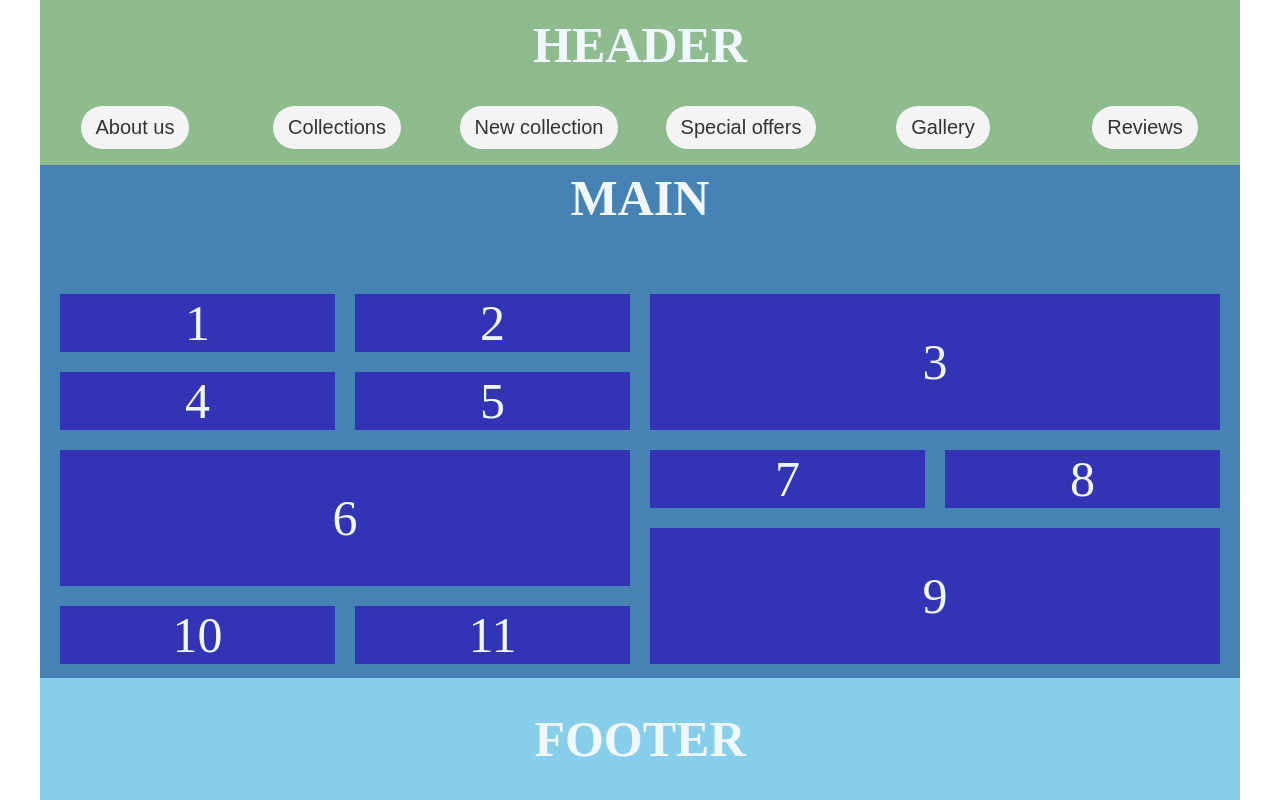
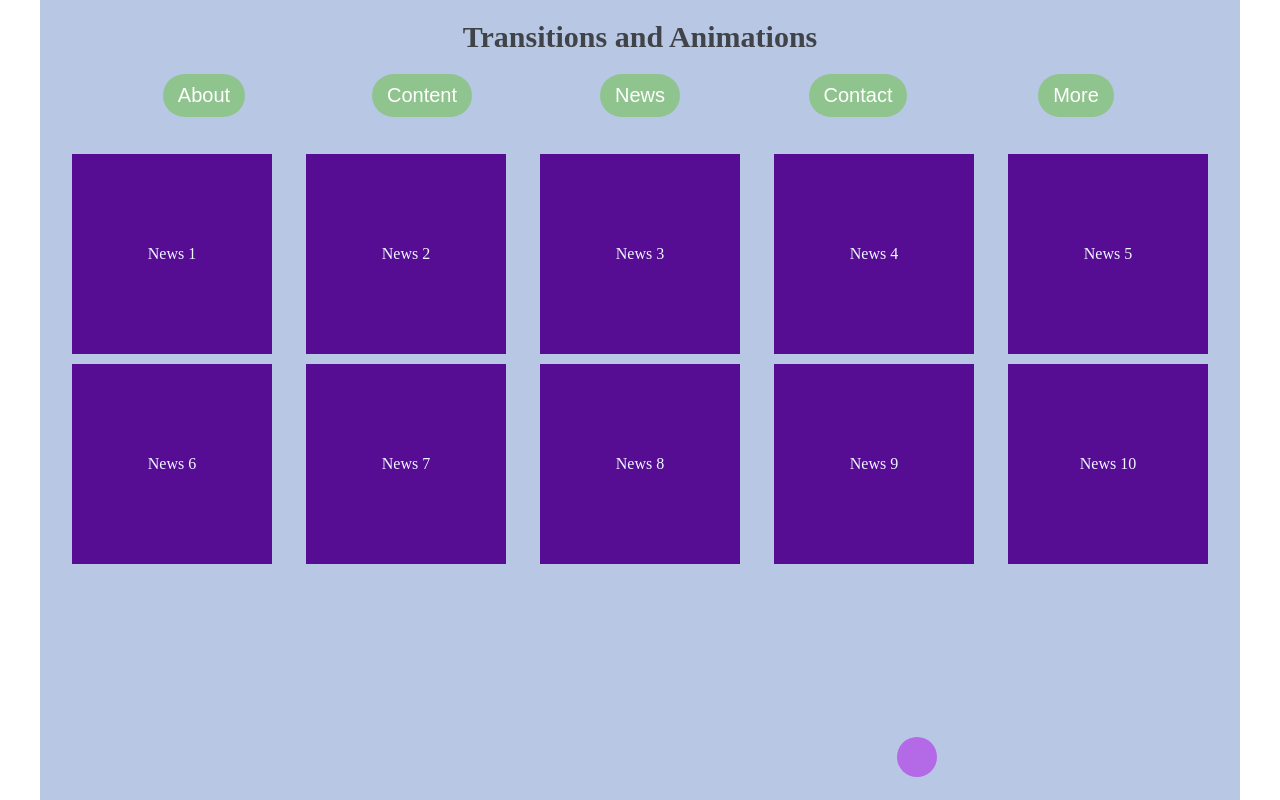
Before and after one commit to dashashaurka/HomeWork, a plain HTML site: page index.html in a window 1280 px wide. Drawn offline with Linux system fonts and the light colour scheme.

Commit message:
Homework08

```diff
--- a/index.html
+++ b/index.html
@@ -4,65 +4,43 @@
     <meta charset="UTF-8" />
     <meta http-equiv="X-UA-Compatible" content="IE=edge" />
     <meta name="viewport" content="width=device-width, initial-scale=1.0" />
-    <link rel="stylesheet" href="style.css">
-    <title>Grid</title>
+    <link rel="stylesheet" href="style.css" />
+    <title>Transitions and Animations</title>
   </head>
 
   <body>
     <div class="container">
       <div class="grid-container">
         <header class="header">
-          <h1 class="header_title">Header</h1>
-
-          <nav class="header_nav">
-            <ul class="nav_list">
-              <li class="nav_item">
-                <button class="button">About us</button>
-              </li>
-
-              <li class="nav_item">
-                <button class="button">Collections</button>
-              </li>
-
-              <li class="nav_item">
-                <button class="button">New collection</button>
-              </li>
-
-              <li class="nav_item">
-                <button class="button">Special offers</button>
-              </li>
-
-              <li class="nav_item">
-                <button class="button">Gallery</button>
-              </li>
-
-              <li class="nav_item">
-                <button class="button">Reviews</button>
-              </li>
+          <h1 class="title">Transitions and Animations</h1>
+          <nav class="header_container">
+            <ul class="header_navigation">
+              <li><button class="button">About</button></li>
+              <li><button class="button">Content</button></li>
+              <li><button class="button">News</button></li>
+              <li><button class="button">Contact</button></li>
+              <li><button class="button">More</button></li>
             </ul>
           </nav>
         </header>
 
         <main class="main">
-          <h2 class="main_title">Main</h2>
-
-          <section class="main_container">
-            <div class="main_item">1</div>
-            <div class="main_item">2</div>
-            <div class="main_item three">3</div>
-            <div class="main_item">4</div>
-            <div class="main_item">5</div>
-            <div class="main_item six">6</div>
-            <div class="main_item">7</div>
-            <div class="main_item">8</div>
-            <div class="main_item nine">9</div>
-            <div class="main_item">10</div>
-            <div class="main_item">11</div>
-          </section>
+          <div class="main_container">
+            <div class="main_item">News 1</div>
+            <div class="main_item">News 2</div>
+            <div class="main_item">News 3</div>
+            <div class="main_item">News 4</div>
+            <div class="main_item">News 5</div>
+            <div class="main_item">News 6</div>
+            <div class="main_item">News 7</div>
+            <div class="main_item">News 8</div>
+            <div class="main_item">News 9</div>
+            <div class="main_item">News 10</div>
+          </div>
         </main>
 
         <footer class="footer">
-          <h2 class="footer_title">Footer</h2>
+          <div class="ball"></div>
         </footer>
       </div>
     </div>
--- a/style.css
+++ b/style.css
@@ -5,102 +5,185 @@
 }
 
 .container {
+  width: 100%;
+  max-width: 1200px;
+  min-width: 500px;
+  margin: 0 auto;
+}
+
+.grid-container {
+  min-height: 100vh;
+  display: grid;
+  grid-template-areas:
+    "header"
+    "main"
+    "footer";
+  grid-template-rows: auto 1fr auto;
+  background-color: rgb(184, 200, 228);
+}
+
+.header {
+  display: grid;
+  align-items: center;
+  justify-items: center;
+  grid-area: header;
+}
+
+.title {
+  color: rgb(64, 67, 71);
+  font-size: 30px;
+  margin: 20px;
+}
+
+.header_container {
+  width: 100%;
   display: grid;
   justify-items: center;
 }
 
-.grid-container {
+.header_navigation {
+  width: 90%;
   display: grid;
-  width: 100%;
-  max-width: 1200px;
-  height: 100vh;
-}
-
-.header {
-  display: grid;
-  grid-template-rows: 1ft 1ft;
-  background-color: darkseagreen;
-  align-items: center;
-}
-
-.header_title,
-.main_title,
-.footer_title {
-  color: aliceblue;
-  text-align: center;
-  font-size: 50px;
-  text-transform: uppercase;
-}
-
-.nav_list {
-  display: grid;
-  grid-template-columns: repeat(auto-fit, minmax(150px,1fr));
+  grid-template-columns: repeat(auto-fit, minmax(160px, 1fr));
+  justify-content: space-around;
   justify-items: center;
-  align-items: center;
-  list-style-type: none;
-  gap: 1%;
+  gap: 10px;
+  list-style: none;
 }
 
 .button {
   font-size: 20px;
-  color: rgb(53, 51, 51);
+  color: rgb(255, 255, 254);
+  background-color: rgb(144, 196, 143);
   border: none;
-  background-color: rgb(244, 244, 244);
   padding: 10px 15px;
   border-radius: 22px;
+  transition: all 0.7s;
 }
 
 .button:hover {
-  background-color: rgb(30, 60, 36);
-  color: aliceblue;
+  background-color: rgb(221, 179, 73);
+  color: black;
+  transform: scale(1.3, 1.3);
 }
 
 .main {
+  grid-area: main;
+  background-color: rgb(184, 200, 228);
   display: grid;
-  gap: 10%;
-  background-color: steelblue;
   align-items: center;
+  justify-items: center;
 }
 
 .main_container {
+  width: 100%;
   display: grid;
-  gap: 20px;
-  grid-template-columns: repeat(4,1fr);
-  grid-template-rows: repeat(5,1fr);
+  grid-template-columns: repeat(auto-fill, minmax(200px, 1fr));
   padding: 10px 20px 10px 20px;
-  width: 100%;
+  justify-content: space-around;
+  justify-items: center;
+  gap: 10px;
 }
 
 .main_item {
   display: grid;
-  align-items: end;
+  align-items: center;
   justify-items: center;
-  background-color: rgb(51, 51, 182);
+  background-color: rgb(87, 13, 147);
   color: aliceblue;
-  font-size: 50px;
+  font-size: 16px;
+  height: 200px;
+  width: 200px;
+  transition: all 2s;
 }
 
-
-.three {
-  grid-row: 1/3;
-  grid-column: 3/5;
-  align-items: center;
+.main_item:hover {
+  transform: translate(0, 0) rotate(180deg);
 }
 
-.six {
-  grid-row: 3/5;
-  grid-column: 1/3;
-  align-items: center;
+.footer {
+  position: relative;
+  height: 200px;
+  padding: 0 5px;
 }
 
-.nine {
-  grid-row: 4/6;
-  grid-column: 3/5;
-  align-items: center;
+.ball {
+  position: absolute;
+  width: 40px;
+  height: 40px;
+  border-radius: 50%;
+  background-color: rgb(230, 105, 105);
+  animation: BallMove 7s infinite alternate linear;
 }
-.footer {
-  display: grid;
-  align-items: center;
-  justify-items: center;
-  background-color: skyblue;
+
+.ball:hover {
+  animation-play-state: paused;
 }
+
+@keyframes BallMove {
+  0% {
+    top: 40%;
+    left: 0%;
+    background-color: rgb(230, 180, 105);
+  }
+
+  10% {
+    top: 80%;
+    left: 10%;
+    background-color: rgb(209, 230, 105);
+  }
+
+  20% {
+    top: 0%;
+    left: 20%;
+    background-color: rgb(176, 230, 105);
+  }
+
+  30% {
+    top: 80%;
+    left: 30%;
+    background-color: rgb(105, 230, 199);
+  }
+
+  40% {
+    top: 0%;
+    left: 40%;
+    background-color: rgb(105, 188, 230);
+  }
+
+  50% {
+    top: 80%;
+    left: 50%;
+    background-color: rgb(105, 113, 230);
+  }
+
+  60% {
+    top: 0%;
+    left: 60%;
+    background-color: rgb(155, 105, 230);
+  }
+
+  70% {
+    top: 80%;
+    left: 70%;
+    background-color: rgb(176, 105, 230);
+  }
+
+  80% {
+    top: 0%;
+    left: 80%;
+    background-color: rgb(207, 105, 230);
+  }
+
+  90% {
+    top: 80%;
+    left: 90%;
+    background-color: rgb(230, 105, 228);
+  }
+
+  100% {
+    top: 40%;
+    left: 95%;
+    background-color: rgb(230, 105, 120);
+  }
+}
```
